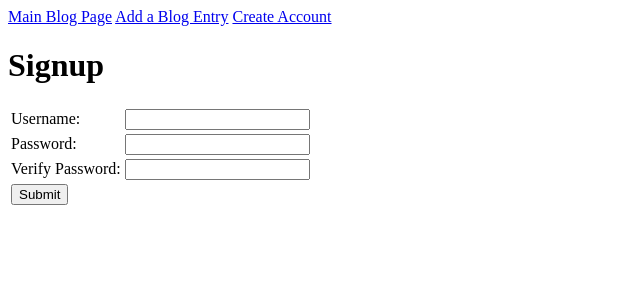
After one commit to razzlepdx/blogz, a Flask app: page /signup in a window 1280 px wide. The commit adds this page. Shown: the top 300 px of the page, without its empty margins (0-640 px from the left). Run offline with Flask 2, Linux system fonts and the light colour scheme.

Commit message:
adding user class, signup & login templates

```diff
--- a/main.py
+++ b/main.py
@@ -9,16 +9,44 @@ db = SQLAlchemy(app)
 app.secret_key = "blogger5isawesome"
 
 class Blog(db.Model):
-
+    ''' creates a database record for each blog post '''
     id = db.Column(db.Integer, primary_key=True)
     title = db.Column(db.String(200))
     body = db.Column(db.String(5000))
+    author_id = db.Column(db.Integer, db.ForeignKey('user.id'))
 
-    def __init__(self, title, body):
+    def __init__(self, title, body, author):
         self.title = title
         self.body = body
+        self.author = author
 
-@app.route('/blog', methods=['GET', 'POST'])
+class User(db.Model):
+    ''' creates a database record for each blog user '''
+    id = db.Column(db.Integer, primary_key=True)
+    username = db.Column(db.String(50), unique=True)
+    password = db.Column(db.String(40))
+    blogs = db.relationship('Blog', backref='author')
+
+    def __init__(self, username, password):
+        self.username = username
+        self.password = password
+
+
+
+# TODO:
+# - add 3 new templates: *signup.html, *login.html, **index.html
+# - add singleUser.html to display only blogs associated with a particular author
+# - add logout function that: a) handles a post request to /logout, b) redirects user to /blog after deleting username from session
+
+
+# requires user to login for particular routes
+@app.before_request
+def require_login():
+    allowed_routes = ['login', 'index', 'signup']
+    if request.endpoint not in allowed_routes and 'username' not in session:
+        return redirect('/login')
+
+@app.route('/blog', methods=['GET'])
 def index():
     # check for query parameters, indicating a single post needs to be displayed
     # assign any id params to a variable
@@ -33,6 +61,29 @@ def index():
     mainheader = "Hi there - welcome to my blog!"
     return render_template('main.html', pagetitle = "Blog Posts", mainheader = mainheader, blogs = blogs)
 
+@app.route('/login', methods=['GET', 'POST'])
+def login():
+    #TODO - check that validation is working
+    if request.method == 'POST':
+        username = request.form['username']
+        password = request.form['password']
+        user_login = User.query.filter_by(username=username).first()
+        # check for existing username and password, then redirect to /newpost
+        if user_login and user_login.password == password:
+            session['username'] = username
+            return redirect('/newpost')
+        # otherwise, display error message
+        flash('The username or password you entered did not match our system, please try again')
+
+    return render_template('login.html')
+
+@app.route('/signup', methods=['GET', 'POST'])
+def signup():
+    if request.method == 'POST':
+        #TODO - Add signup information validation here, then update session and redirect to /newpost
+         return "<h1>PRETENDING THIS IS THE NEWPOST PAGE</h1>"
+    return render_template('signup.html')
+
 @app.route('/newpost', methods = ['GET', 'POST'])
 def new_post():
 
@@ -40,6 +91,7 @@ def new_post():
 
         blog_title = request.form['title']
         blog_content = request.form['blogpost']
+        author_id = User.query.filter_by(username=session['username']).first()
 
         # new post error validation starts here - both fields on form must be filled in
 
@@ -52,7 +104,7 @@ def new_post():
             return render_template('newpost.html', pagetitle="Add a Blog Post", title = blog_title, blogpost = blog_content)
 
         # if no errors, then assign information and update db
-        new_post = Blog(blog_title, blog_content)
+        new_post = Blog(blog_title, blog_content, author_id)
         db.session.add(new_post)
         db.session.commit()
 
--- a/templates/base.html
+++ b/templates/base.html
@@ -6,6 +6,7 @@
     <body>
         <a href="/blog">Main Blog Page</a>
         <a href="/newpost">Add a Blog Entry</a>
+        <a href="/signup">Create Account</a>
             {% block content %}
             {% endblock %}
 
--- /dev/null
+++ b/templates/signup.html
@@ -0,0 +1,51 @@
+{% extends "base.html" %}
+
+{% block content %}
+<main>
+    <h1>Signup</h1>
+    <section class="container">
+        <table>
+            <form action="/", method="POST">
+                <tr>
+                    <td>
+                        <label for="username">Username:</label>
+                    </td>
+                    <td>
+                        <input id="username" type="text" name="username" value={{username}}></input>
+                    </td>
+                    <td>
+                        <span class="error">{{username_error}}</span>
+                    </td>
+                </tr>
+                <tr>
+                    <td>
+                        <label for="pass1">Password:</label>
+                    </td>
+                    <td>
+                        <input id="pass1" type="password" name="pass1"></input>
+                    </td>
+                    <td>
+                        <span class="error">{{pass1_error}}</span>
+                    </td>
+                </tr>
+                <tr>
+                    <td>
+                        <label for="pass2">Verify Password:</label>
+                    </td>
+                    <td>
+                        <input id="pass2" type="password" name="pass2"></input>
+                    </td>
+                    <td>
+                        <span class="error">{{pass2_error}}</span>
+                    </td>
+                </tr>
+                <tr>
+                    <td>
+                        <input type="submit" value="Submit">
+                    </td>
+                </tr>
+            </form>
+        </table>
+    </section>
+</main>
+{% endblock %}
```
Also changed, not shown: templates/login.html (added, +37 -0 lines).
